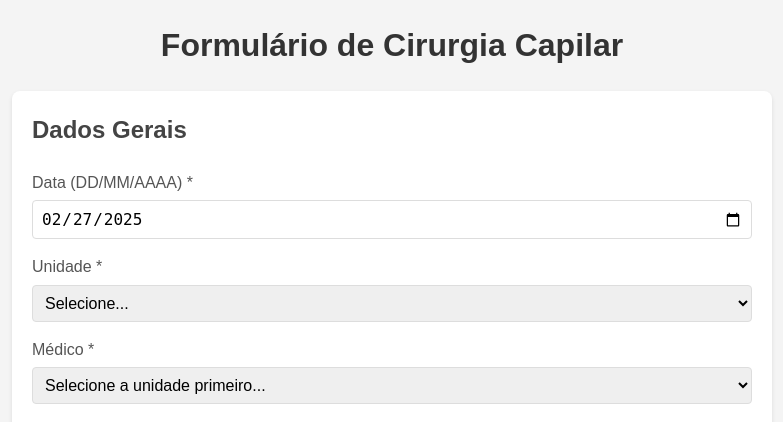
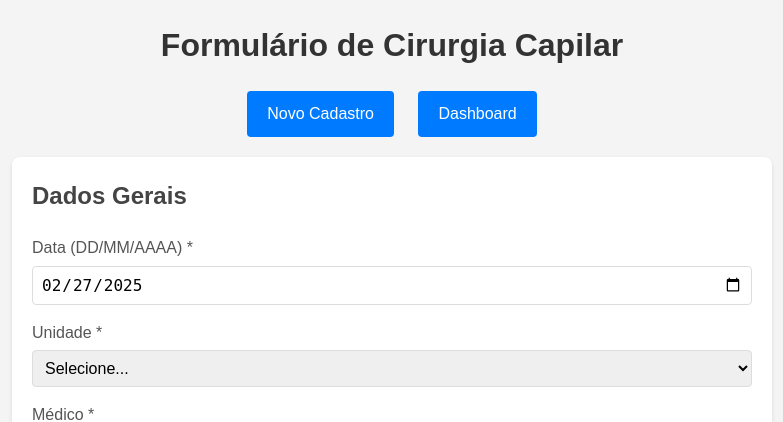
Before and after one commit to tubasile-alt/CapillaryTracker, a Flask app: page /form/dados_gerais in a window 1280 px wide. Shown: the top 422 px of the page, without its empty margins (248-1031 px from the left). Run offline with Flask 3, Linux system fonts and the light colour scheme.

Commit message:
Add dashboard displaying monthly patient count per unit and improve logging.
Screenshot: https://storage.googleapis.com/screenshot-production-us-central1/8c7417ff-25e3-4894-9a88-ca4d88413804/d2a27ba5-bcbf-48e4-ad52-da0db16f1132.jpg

```diff
--- a/app.py
+++ b/app.py
@@ -1,9 +1,7 @@
-import os
-import logging
+import os, logging, traceback
 from datetime import datetime
-import socket
 
-# Configure logging
+# Configure logging with more detailed format
 logging.basicConfig(
     level=logging.DEBUG,
     format='%(asctime)s - %(name)s - %(levelname)s - %(message)s'
@@ -16,10 +14,9 @@ try:
     from flask import Flask, render_template, request, redirect, url_for, flash, session
     import pandas as pd
     from utils import validate_date, validate_time, validate_numeric, validate_range
-
     logger.info("Successfully imported all required packages")
 except Exception as e:
-    logger.error(f"Failed to import required packages: {str(e)}")
+    logger.error(f"Failed to import required packages: {str(e)}\n{traceback.format_exc()}")
     raise
 
 app = Flask(__name__)
@@ -219,25 +216,57 @@ def get_equipe(unidade):
     logger.debug(f"Getting team for unit: {unidade}")
     return {"equipe": UNIDADES_EQUIPES.get(unidade, [])}
 
+@app.route('/dashboard')
+def dashboard():
+    logger.info("Accessing dashboard")
+    try:
+        if not os.path.exists('cirurgias.xlsx'):
+            logger.warning("No data file found for dashboard")
+            return render_template('dashboard.html', data={})
+
+        df = pd.read_excel('cirurgias.xlsx')
+
+        # Convert data to datetime
+        df['data'] = pd.to_datetime(df['data'], format='%d/%m/%Y')
+
+        # Group by month and unidade
+        monthly_data = df.groupby([pd.Grouper(key='data', freq='M'), 'unidade']).size().reset_index()
+        monthly_data.columns = ['data', 'unidade', 'total']
+
+        # Convert data to more readable format
+        monthly_data['mes_ano'] = monthly_data['data'].dt.strftime('%m/%Y')
+
+        # Create a dictionary with the aggregated data
+        dashboard_data = {
+            'labels': sorted(monthly_data['mes_ano'].unique().tolist()),
+            'unidades': sorted(monthly_data['unidade'].unique().tolist()),
+            'datasets': []
+        }
+
+        # Prepare data for each unidade
+        for unidade in dashboard_data['unidades']:
+            unidade_data = monthly_data[monthly_data['unidade'] == unidade]
+            dataset = {
+                'label': unidade,
+                'data': [int(unidade_data[unidade_data['mes_ano'] == mes]['total'].iloc[0])
+                        if not unidade_data[unidade_data['mes_ano'] == mes].empty else 0
+                        for mes in dashboard_data['labels']]
+            }
+            dashboard_data['datasets'].append(dataset)
+
+        logger.info("Dashboard data prepared successfully")
+        return render_template('dashboard.html', data=dashboard_data)
+    except Exception as e:
+        logger.error(f"Error preparing dashboard data: {str(e)}")
+        return render_template('dashboard.html', data={}, error="Erro ao carregar dados do dashboard")
+
 if __name__ == '__main__':
     try:
-        # Check if port is available
-        sock = socket.socket(socket.AF_INET, socket.SOCK_STREAM)
-        result = sock.connect_ex(('0.0.0.0', 5000))
-        if result == 0:
-            logger.error("Port 5000 is already in use. Attempting to kill existing process...")
-            sock.close()
-            try:
-                os.system('fuser -k 5000/tcp')  # Try to kill any process using port 5000
-                logger.info("Killed process using port 5000")
-            except Exception as e:
-                logger.warning(f"Could not kill process on port 5000: {str(e)}")
-                # Continue anyway, the socket will be closed and the port might become available
-        else:
-            sock.close()
-
         logger.info("Starting Flask server on port 5000...")
+        logger.debug("Debug mode is enabled")
+        logger.debug("Current working directory: %s", os.getcwd())
+        logger.debug("Environment variables: %s", str(dict(os.environ)))
         app.run(host='0.0.0.0', port=5000, debug=True)
     except Exception as e:
-        logger.error(f"Failed to start Flask server: {str(e)}")
+        logger.error("Failed to start Flask server: %s\n%s", str(e), traceback.format_exc())
         raise
--- a/static/style.css
+++ b/static/style.css
@@ -129,3 +129,47 @@ textarea {
     color: #155724;
     border: 1px solid #c3e6cb;
 }
+
+/* Dashboard styles */
+.dashboard-container {
+    background: white;
+    padding: 20px;
+    border-radius: 8px;
+    box-shadow: 0 2px 4px rgba(0, 0, 0, 0.1);
+    margin-top: 20px;
+}
+
+.chart-container {
+    position: relative;
+    height: 400px;
+    width: 100%;
+    margin-top: 20px;
+}
+
+.no-data {
+    text-align: center;
+    color: #666;
+    padding: 20px;
+    font-style: italic;
+}
+
+/* Navigation styles */
+.main-nav {
+    margin: 20px 0;
+    text-align: center;
+}
+
+.nav-link {
+    display: inline-block;
+    padding: 10px 20px;
+    margin: 0 10px;
+    background-color: #007bff;
+    color: white;
+    text-decoration: none;
+    border-radius: 4px;
+    transition: background-color 0.3s;
+}
+
+.nav-link:hover {
+    background-color: #0056b3;
+}
--- a/templates/base.html
+++ b/templates/base.html
@@ -9,6 +9,10 @@
 <body>
     <div class="container">
         <h1>Formulário de Cirurgia Capilar</h1>
+        <nav class="main-nav">
+            <a href="{{ url_for('index') }}" class="nav-link">Novo Cadastro</a>
+            <a href="{{ url_for('dashboard') }}" class="nav-link">Dashboard</a>
+        </nav>
         {% with messages = get_flashed_messages(with_categories=true) %}
             {% if messages %}
                 {% for category, message in messages %}
```
Also changed, not shown: main.py (+9 -4 lines), templates/dashboard.html (added, +63 -0 lines), 1 other file.
